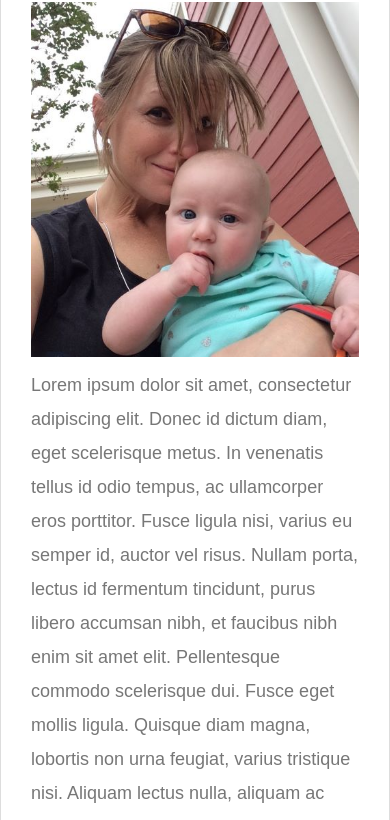
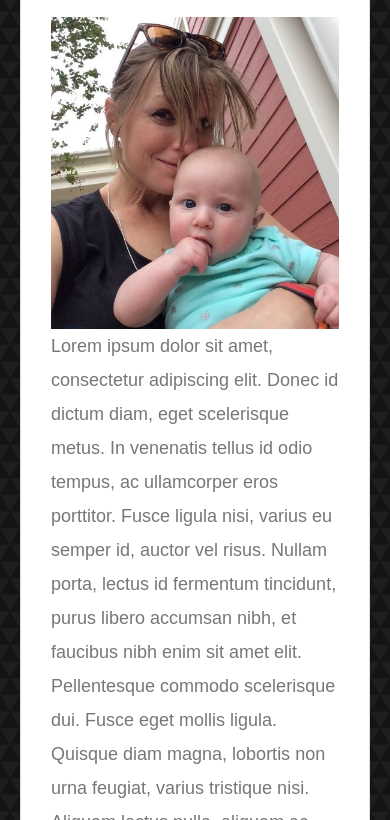
Before and after one commit to ABJervis/Responsive-Portfolio, a plain HTML site: page index.html in a window 390 px wide. Shown: the part 322-1142 px from the top of the page. Drawn offline with Linux system fonts and the light colour scheme.

Commit message:
need to set the 980px

```diff
--- a/assets/style.css
+++ b/assets/style.css
@@ -221,6 +221,22 @@ body {
     border: 0 none;
   }
 
+
+
+
+/*width 768px*/
+@media screen and (max-width: 768px) {
+   .container {
+       padding: 20px;
+
+   }
+
+    img {
+        float: left;
+        width: 50%;
+        margin-right: 20px;
+    }
+
 /*width 640*/
 @media screen and (max-width: 640px) {
 
@@ -238,3 +254,6 @@ body {
         width: 100%;
     }
 }
+
+
+}
```
